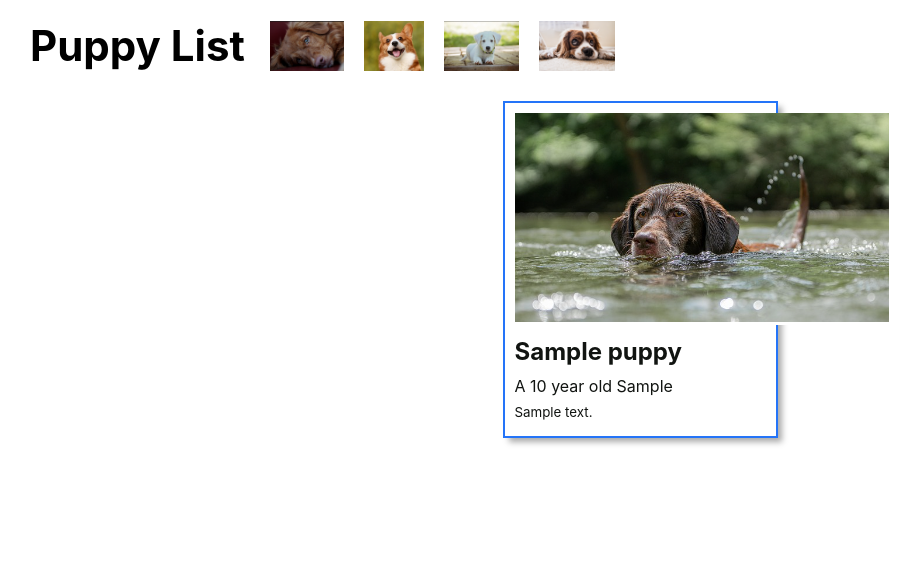
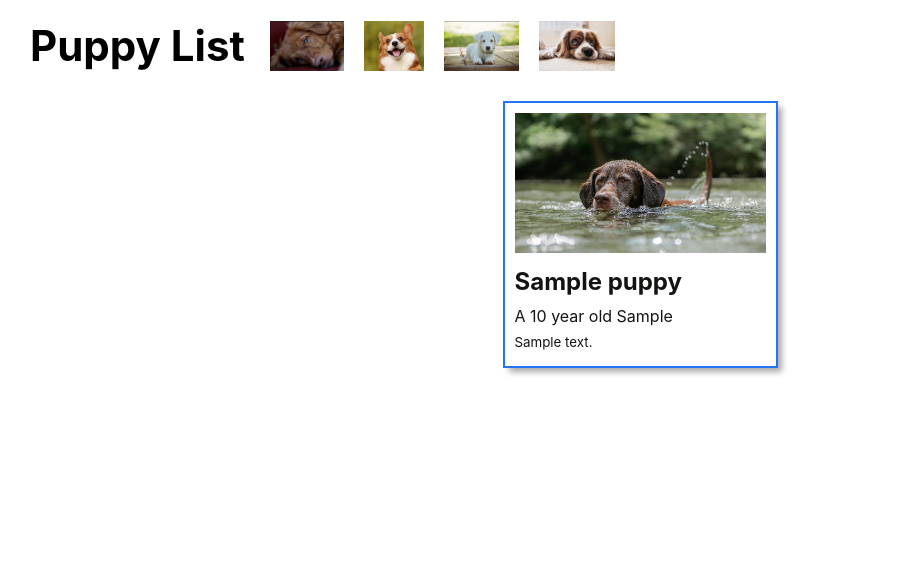
Before and after one commit to korycfitz/puppy-collector, a Django app: page /puppies/ in a window 1280 px wide. Shown: the part 106-671 px from the top of the page, without its empty margins (0-920 px from the left). Run offline with Django 4.2, Linux system fonts and the light colour scheme; a user stored in the database is signed in; tables that the repository leaves empty hold one stand-in row (values such as "Sample post").

Commit message:
fix puppy cards styling

```diff
--- a/main_app/static/css/base.css
+++ b/main_app/static/css/base.css
@@ -50,7 +50,6 @@ header {
   width: 100%;
   background: var(--nav-bg-ff); /* rgba(104, 197, 248, .9) */
   border-bottom: var(--borders);
-
 }
 
 nav {
@@ -180,6 +179,11 @@ nav,
   font-size: var(--font-reg);
 }
 
+div.card-img-container img {
+  width: 100%;
+  object-fit: cover;
+}
+
 @media only screen and (min-width: 768px) {
   header {
     position: sticky;
@@ -268,7 +272,6 @@ nav,
   }
 
   .header-logo-container {
-    /* visual fix to help align logo */
     padding-top: 6px;
     width: 256px;
   }
--- a/main_app/templates/puppies/index.html
+++ b/main_app/templates/puppies/index.html
@@ -18,7 +18,6 @@
   <img src="{% static 'images/interested-puppy.png' %}" alt="An interested puppy" />
   <img src="{% static 'images/sad-puppy.png' %}" alt="A sad puppy" />
 </section>
-
 <section class="card-container">
   {% for puppy in puppies %}
     <div class="card">
```
Also changed, not shown: main_app/static/css/puppies/puppy-index.css (line endings or trailing spaces).
